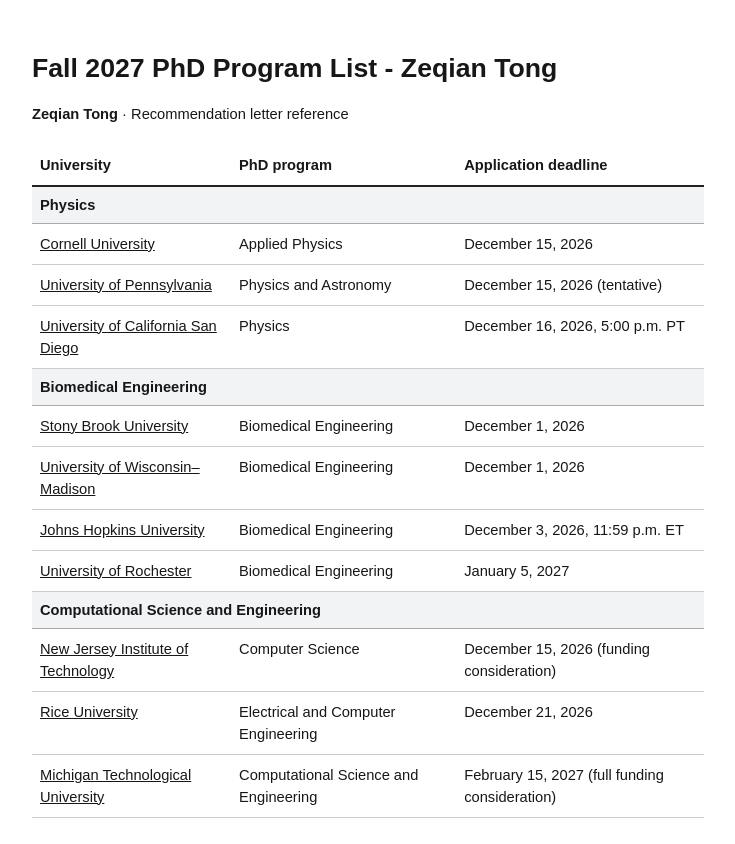
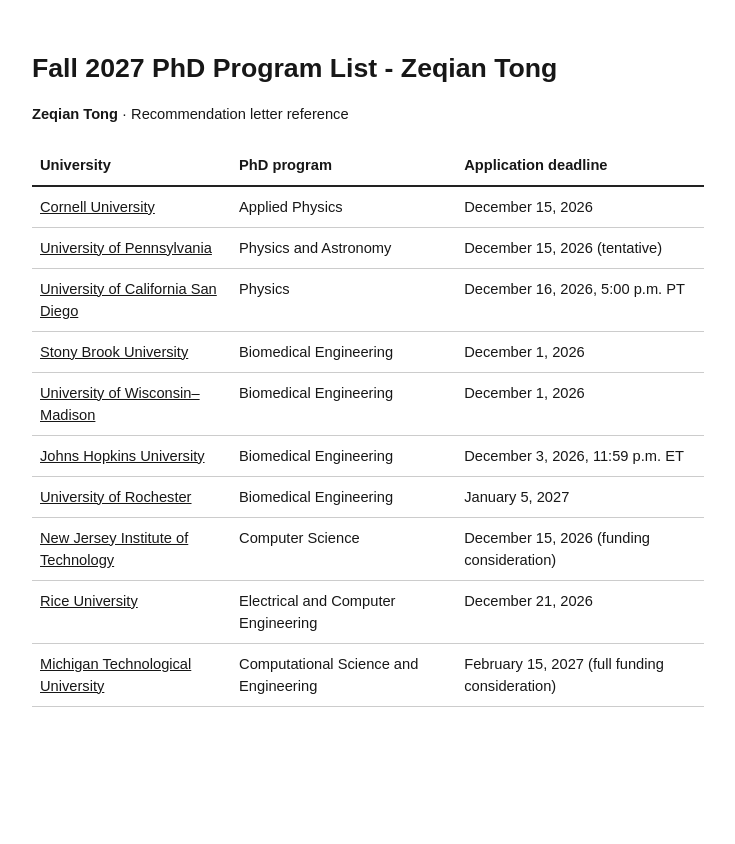
Before and after one commit to Suzuka2788/fall-2027-phd-program-list, a plain HTML site: page index.html in a window 1280 px wide. Shown: the whole page, without its empty margins (272-1007 px from the left). After the commit the page ends 800 px from the top, so only its background shows below. Drawn offline with Linux system fonts and the light colour scheme.

Commit message:
Remove category heading rows

```diff
--- a/index.html
+++ b/index.html
@@ -1,20 +1,20 @@
 <!doctype html>
 <html lang="en"><meta charset="utf-8"><title>Fall 2027 PhD Program List - Zeqian Tong</title>
-<style>@page{size:letter;margin:.75in}body{font:11pt/1.5 Arial,sans-serif;color:#171717;max-width:7in;margin:48px auto;padding:0 18px}h1{font-size:20pt;margin-bottom:0}table{width:100%;border-collapse:collapse;margin:20px 0}th,td{text-align:left;vertical-align:top;padding:9px 8px;border-bottom:1px solid #ccc}th{border-bottom:2px solid #222}a{color:inherit;text-decoration:underline}small{display:block;margin-top:10px}@media print{body{margin:0;padding:0}}.category th{background:#f1f3f5;border-bottom:1px solid #aaa;padding:7px 8px}</style>
+<style>@page{size:letter;margin:.75in}body{font:11pt/1.5 Arial,sans-serif;color:#171717;max-width:7in;margin:48px auto;padding:0 18px}h1{font-size:20pt;margin-bottom:0}table{width:100%;border-collapse:collapse;margin:20px 0}th,td{text-align:left;vertical-align:top;padding:9px 8px;border-bottom:1px solid #ccc}th{border-bottom:2px solid #222}a{color:inherit;text-decoration:underline}small{display:block;margin-top:10px}@media print{body{margin:0;padding:0}}</style>
 <h1>Fall 2027 PhD Program List - Zeqian Tong</h1>
 <p><strong>Zeqian Tong</strong> · Recommendation letter reference</p>
-<table><thead><tr><th>University</th><th>PhD program</th><th>Application deadline</th></tr></thead><tbody><tr class="category"><th colspan="3" scope="rowgroup">Physics</th></tr>
+<table><thead><tr><th>University</th><th>PhD program</th><th>Application deadline</th></tr></thead><tbody>
 <tr><td><a href="https://catalog.cornell.edu/programs/applied-physics-phd/">Cornell University</a></td><td>Applied Physics</td><td>December 15, 2026</td></tr>
 <tr><td><a href="https://openstemfield.org/opportunities/749-penn-phd-in-physics-and-astronomy-quantum-matter-nanotechnology/">University of Pennsylvania</a></td><td>Physics and Astronomy</td><td>December 15, 2026 (tentative)</td></tr>
 <tr><td><a href="https://new.physics.ucsd.edu/students/graduate/requirements">University of California San Diego</a></td><td>Physics</td><td>December 16, 2026, 5:00 p.m. PT</td></tr>
 </tbody>
-<tbody><tr class="category"><th colspan="3" scope="rowgroup">Biomedical Engineering</th></tr>
+<tbody>
 <tr><td><a href="https://www.stonybrook.edu/bme/academics/graduate/">Stony Brook University</a></td><td>Biomedical Engineering</td><td>December 1, 2026</td></tr>
 <tr><td><a href="https://guide.wisc.edu/graduate/biomedical-engineering/biomedical-engineering-phd/index.html">University of Wisconsin–Madison</a></td><td>Biomedical Engineering</td><td>December 1, 2026</td></tr>
 <tr><td><a href="https://www.bme.jhu.edu/academics/graduate/phd-program/apply-to-the-phd-program/">Johns Hopkins University</a></td><td>Biomedical Engineering</td><td>December 3, 2026, 11:59 p.m. ET</td></tr>
 <tr><td><a href="https://www.hajim.rochester.edu/bme/graduate/applicants.html">University of Rochester</a></td><td>Biomedical Engineering</td><td>January 5, 2027</td></tr>
 </tbody>
-<tbody><tr class="category"><th colspan="3" scope="rowgroup">Computational Science and Engineering</th></tr>
+<tbody>
 <tr><td><a href="https://cs.njit.edu/admission-requirements-and-financial-support-phd-computer-science-program">New Jersey Institute of Technology</a></td><td>Computer Science</td><td>December 15, 2026 (funding consideration)</td></tr>
 <tr><td><a href="https://www.ece.rice.edu/academics/graduate-programs/graduate-admissions">Rice University</a></td><td>Electrical and Computer Engineering</td><td>December 21, 2026</td></tr>
 <tr><td><a href="https://www.mtu.edu/academics/cse/index.html">Michigan Technological University</a></td><td>Computational Science and Engineering</td><td>February 15, 2027 (full funding consideration)</td></tr>
```
